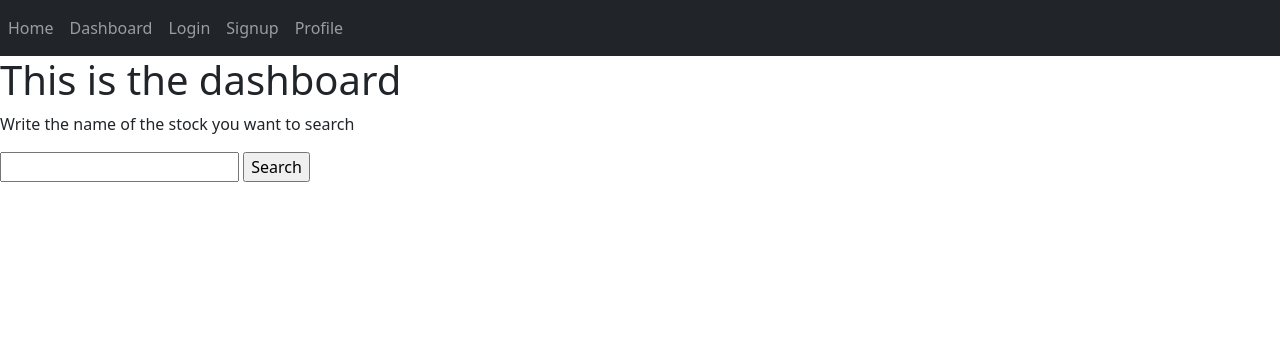
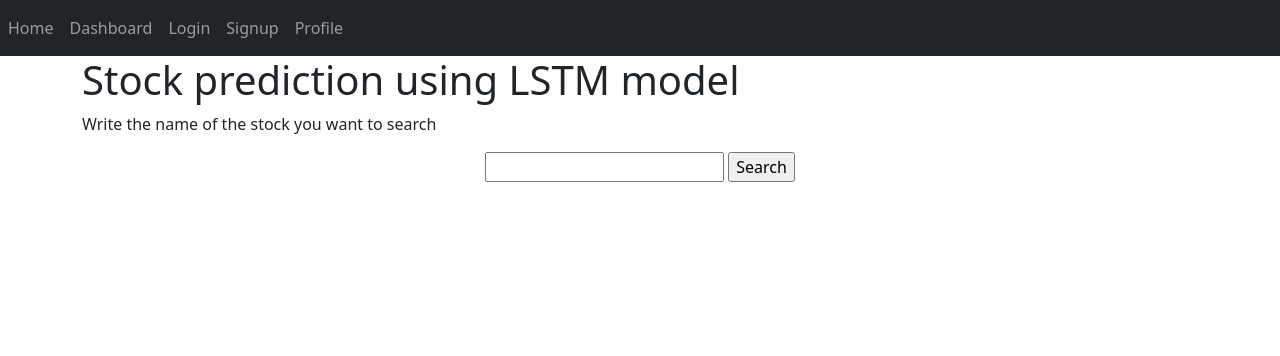
Before and after one commit to Juanllamazares/TFG, a Django app: page /dashboard/ in a window 1280 px wide. Shown: the top 356 px of the page. Run offline with Django 4.2, Linux system fonts and the light colour scheme; some libraries are stand-ins or nearby versions.

Commit message:
mejoras varias, road to v1

```diff
--- a/backend/app/views.py
+++ b/backend/app/views.py
@@ -22,6 +22,9 @@ def dashboard(request):
         close_price_list = []
         for key, values in data.items():
             close_price_list.append(values["4. close"])
+
+        date_list.reverse()
+        close_price_list.reverse()
         stock_dict = {
             "symbol": symbol,
             "labels": json.dumps(date_list),
--- a/backend/main.py
+++ b/backend/main.py
@@ -48,15 +48,6 @@ def read_stock_price(symbol):
             print(row)
     return dataset
 
-
-def plot_stock_trend(x_data: list, y_data: list, symbol: str):
-    plt.title("Symbol " + str(symbol))
-    # plt.ylabel('')
-    # plt.xlabel('')
-    plt.plot(x_data, y_data)
-    plt.show()
-
-
 def create_dataset(dataset):
     data_x = []
     data_y = []
@@ -76,7 +67,7 @@ def mape(y_true, y_pred):
     return np.mean(np.abs((y_true - y_pred) / y_true)) * 100
 
 
-def main():
+def stock_prediction_LSTM(symbol: str = "AAPL", days: str = "full", plot: bool = False, new_model: bool = False):
     #####################################
     # Stock price prediction using LSTM #
     #####################################
@@ -95,7 +86,6 @@ def main():
     #
     # store_stock_price(test, symbol)
     data = read_stock_price(symbol)
-
     # Train and test split
     test_ratio = 0.2
     training_ratio = 1 - test_ratio
@@ -103,23 +93,17 @@ def main():
     test_size = int(test_ratio * len(data))
     print("train_size: " + str(train_size))
     print("test_size: " + str(test_size))
-
     ######################
     # Data preprocessing #
     ######################
     x, y = create_dataset(data)
-
     new_data = pd.DataFrame(index=range(0, len(data)), columns=['date', 'close'])
-
     # Normalize data
     scaler = MinMaxScaler(feature_range=(0, 1))
     scaled_data = scaler.fit_transform(y.reshape(-1, 1))
-
     # Create training and test data
     train = scaled_data[0:train_size]
     test = scaled_data[train_size - test_size:train_size]
-
-
     ##################################
     # Build and train the LSTM model #
     ##################################
@@ -128,31 +112,27 @@ def main():
         keras.metrics.MeanAbsolutePercentageError(name="mean_absolute_percentage_error"),  # MAPE
     ]
 
-    lstm_model = keras.models.load_model("models/lstm_model.h5")
-    # lstm_model = create_lstm_model(train, metrics)
-    # lstm_model.save("models/lstm_model.h5")
+    if new_model:
+        lstm_model = create_lstm_model(train, metrics)
+        lstm_model.save("models/lstm_model.h5")
+    else:
+        lstm_model = keras.models.load_model("models/lstm_model.h5")
 
     #############################
     # Make predictions and test #
     #############################
     train_predict = lstm_model.predict(train)
     test_predict = lstm_model.predict(test)
-
     # Invert scaling for forecast
     train_predict = scaler.inverse_transform(train_predict)
     train = scaler.inverse_transform(train)
     test_predict = scaler.inverse_transform(test_predict)
     test = scaler.inverse_transform(test)
-
     #############################
     # Plot the results #
     #############################
-    plt.plot(train, color='red', label='Train')
-    plt.plot(test, color='blue', label='Test')
-    plt.plot(train_predict, color='green', label='Train Prediction')
-    plt.plot(test_predict, color='black', label='Test Prediction')
-    plt.legend(loc='best')
-    plt.show()
+    if plot:
+        plot_results(test_predict, train_predict, x, y)
 
     #########################
     # Calculate the metrics #
@@ -161,18 +141,32 @@ def main():
     rmse_test = rmse(test, test_predict)
     mape_train = mape(train, train_predict)
     mape_test = mape(test, test_predict)
-
-
     print("RMSE train: " + str(rmse_train))
     print("RMSE test: " + str(rmse_test))
-
     print("MAPE train: " + str(mape_train))
     print("MAPE test: " + str(mape_test))
-
     ####################
     # Save the results #
     ####################
     lstm_model.summary()
+
+
+def plot_results(test_predict, train_predict, x, y):
+    # plt.plot(train, color='red', label='Train')
+    # plt.plot(test, color='blue', label='Test')
+    # plt.plot(train_predict, color='green', label='Train Prediction')
+    # plt.plot(test_predict, color='black', label='Test Prediction')
+    # plt.legend(loc='best')
+    # plt.show()
+    plt.plot(x, y, color='red', label='Actual stock price')
+    plt.plot(x[:len(train_predict)], train_predict.flatten(), color='green', label='Predicted stock price')
+    plt.plot(x[len(train_predict):], test_predict.flatten(), color='black', label='Predicted stock price')
+    plt.title("Prediction of Stock Price")
+    plt.xticks(np.arange(0, 100, 10))
+    plt.xlabel("Date")
+    plt.ylabel("Stock Price")
+    plt.legend(loc='best')
+    plt.show()
 
 
 def create_lstm_model(train, metrics):
@@ -190,5 +184,9 @@ def create_lstm_model(train, metrics):
     return lstm_model
 
 
+def main():
+    stock_prediction_LSTM()
+
+
 if __name__ == "__main__":
     main()
--- a/backend/templates/dashboard.html
+++ b/backend/templates/dashboard.html
@@ -1,9 +1,12 @@
 {% extends "base.html" %}
 {% block body %}
-<div class="">
-    <h1>This is the dashboard</h1>
-    <p>Write the name of the stock you want to search</p>
-    <div>
+<div class="container">
+    <div class="justify-content-center">
+        <h1>Stock prediction using LSTM model</h1>
+        <p >Write the name of the stock you want to search</p>
+    </div>
+
+    <div class="d-flex justify-content-center">
         <form action="" method="post">
             <input type="text" id="symbol" name="symbol" required>
             <input type="submit" value="Search"/>
@@ -13,9 +16,10 @@
     {% if full_view %}
 
     {% include "component/chart.html" %}
-    <p>RMSE: {{ rmse_value }}</p>
-
-    <p>MAPE: {{ mape_value }}%</p>
+    <div>
+        <p>RMSE: {{ rmse_value }}</p>
+        <p>MAPE: {{ mape_value }}%</p>
+    </div>
 
     {% endif %}
 </div>
```
Also changed, not shown: backend/templates/component/chart.html (+26 -5 lines).
